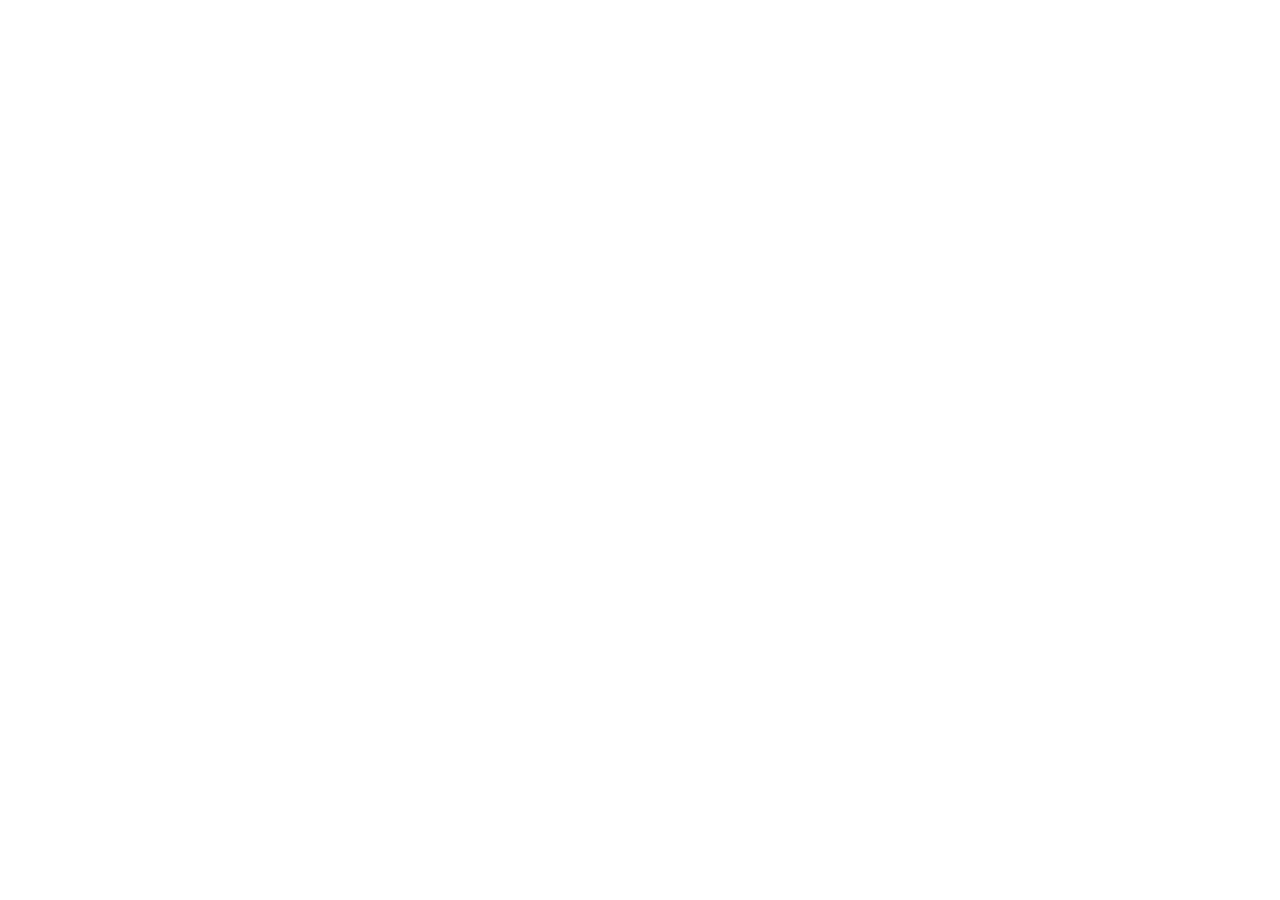
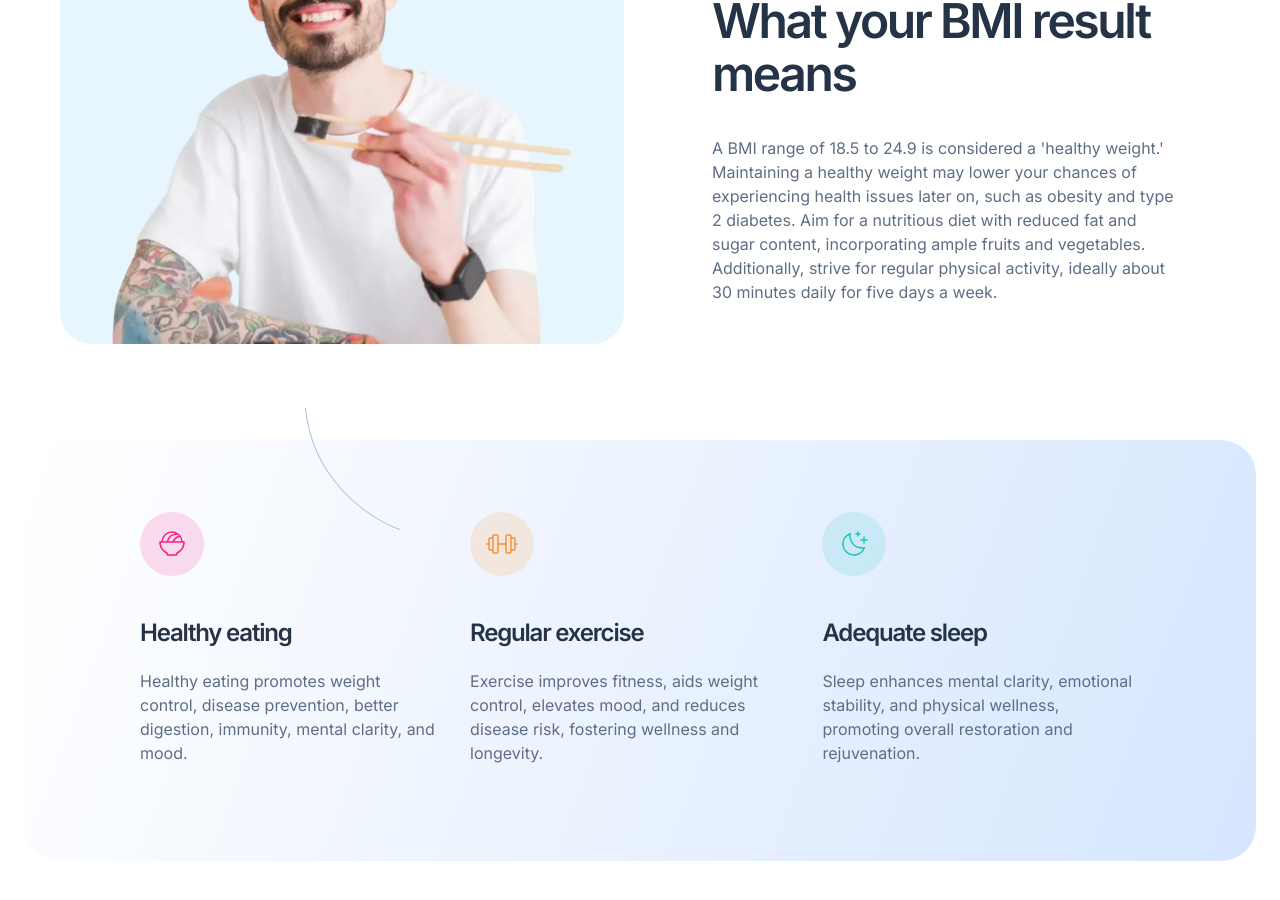
Before and after one commit to NDK1195/bmi-calculator, a React (Vite) app: page / in a window 1280 px wide. Shown: the part 980-1880 px from the top of the page. Before the commit the page ends 800 px from the top, so only its background shows below. Built offline with nearby package versions, Linux system fonts and the light colour scheme.

Commit message:
add bmi result mean section and good habits section

```diff
--- a/src/App.jsx
+++ b/src/App.jsx
@@ -1,10 +1,30 @@
+import BMIResultMean from "./components/BMIResultMean";
+import GoodHabits from "./components/GoodHabits";
 import Header from "./components/Header";
-
+import patternCurvedLineLeft from "./images/pattern-curved-line-left.svg";
+import patternCurvedLineRight from "./images/pattern-curved-line-right.svg";
 function App() {
   return (
     //  container
-    <div className="relative mx-auto min-h-dvh max-w-[1440px] bg-white">
+    <div className="relative mx-auto min-h-dvh max-w-[1440px] bg-white pb-[96px] lg:pb-[120px]">
+      {/* pattern curved line left */}
+      <img
+        src={patternCurvedLineLeft}
+        alt="pattern curved line left"
+        className="absolute right-[167px] top-[749px] hidden xl:block"
+      />
+      {/* pattern curved line left */}
+
+      {/* pattern curved line right */}
+      <img
+        src={patternCurvedLineRight}
+        alt="pattern curved line right"
+        className="absolute bottom-[451px] left-[305px] hidden xl:block"
+      />
+      {/* pattern curved line right */}
       <Header />
+      <BMIResultMean />
+      <GoodHabits />
     </div>
     // container
   );
--- /dev/null
+++ b/src/components/BMIResultMean.jsx
@@ -0,0 +1,29 @@
+import imageManEating from "../images/image-man-eating.webp";
+function BMIResultMean() {
+  return (
+    <section className="relative mx-auto mt-[72px] max-w-[1160px] md:mt-[96px] lg:mt-[151px]">
+      <div className="flex flex-col gap-12 md:flex-row md:justify-end lg:justify-between xl:gap-0">
+        <img
+          src={imageManEating}
+          alt="image man eating"
+          className="md:absolute md:-left-[74px] md:top-0 md:max-w-[435px] lg:static lg:max-w-[564px]"
+        />
+        <div className="w-full px-6 md:mr-[43px] md:mt-[35px] md:max-w-[331px] md:px-0 lg:mt-[184px] lg:max-w-[465px]">
+          <h2 className="mb-8 text-[32px] font-semibold leading-[110%] tracking-[-1.6px] text-gunmetal lg:mb-[35px] lg:text-[48px] lg:tracking-[-2.4px]">
+            What your BMI result means
+          </h2>
+          <p className="leading-[150%] text-dark-electric-blue">
+            A BMI range of 18.5 to 24.9 is considered a &apos;healthy
+            weight.&apos; Maintaining a healthy weight may lower your chances of
+            experiencing health issues later on, such as obesity and type 2
+            diabetes. Aim for a nutritious diet with reduced fat and sugar
+            content, incorporating ample fruits and vegetables. Additionally,
+            strive for regular physical activity, ideally about 30 minutes daily
+            for five days a week.
+          </p>
+        </div>
+      </div>
+    </section>
+  );
+}
+export default BMIResultMean;
--- /dev/null
+++ b/src/components/GoodHabits.jsx
@@ -0,0 +1,89 @@
+function GoodHabits() {
+  return (
+    <section className="mx-auto mt-[71.61px] max-w-[1440px] md:mt-[96px]">
+      <div className="flex flex-col gap-10 bg-opacity-25 bg-gradient-1 py-14 pl-[19px] pr-[29px] md:py-[60px] md:pl-[39px] md:pr-[43px] lg:flex-row lg:gap-8 lg:pb-[96px] lg:pl-[116px] lg:pr-[117px] lg:pt-[72px] xl:mx-6 xl:rounded-[35px]">
+        {/* one habit */}
+        <div className="flex flex-col gap-8 md:flex-row md:items-center md:gap-10 lg:flex-col lg:items-start lg:gap-[45px]">
+          <svg
+            xmlns="http://www.w3.org/2000/svg"
+            width="64"
+            height="64"
+            fill="none"
+            viewBox="0 0 64 64"
+          >
+            <circle cx="32" cy="32" r="32" fill="#F21E84" opacity=".15" />
+            <path
+              fill="#F21E84"
+              d="M44 29.25h-1.279a10.75 10.75 0 0 0-21.442 0H20a.75.75 0 0 0-.75.75 12.794 12.794 0 0 0 7 11.383V42A1.75 1.75 0 0 0 28 43.75h8A1.75 1.75 0 0 0 37.75 42v-.617a12.793 12.793 0 0 0 7-11.383.75.75 0 0 0-.75-.75Zm-6.22-6.464c.363.29.703.608 1.019.95a10.737 10.737 0 0 0-6.444 5.514h-4.187A9.28 9.28 0 0 1 37 22.75c.26 0 .521.014.78.036Zm2.008 2.231a9.186 9.186 0 0 1 1.43 4.233H34.06a9.237 9.237 0 0 1 5.727-4.233ZM32 20.75a9.21 9.21 0 0 1 3.35.625 10.79 10.79 0 0 0-8.742 7.875h-3.826A9.261 9.261 0 0 1 32 20.75Zm4.688 19.48a.75.75 0 0 0-.438.683V42a.25.25 0 0 1-.25.25h-8a.25.25 0 0 1-.25-.25v-1.087a.75.75 0 0 0-.438-.683 11.294 11.294 0 0 1-6.537-9.48h22.45a11.294 11.294 0 0 1-6.538 9.48Z"
+            />
+          </svg>
+          <div className="flex flex-col gap-6">
+            <h3 className="text-2xl font-semibold leading-none tracking-[-1.2px] text-gunmetal">
+              Healthy eating
+            </h3>
+            <p className="leading-[150%] text-dark-electric-blue">
+              Healthy eating promotes weight control, disease prevention, better
+              digestion, immunity, mental clarity, and mood.
+            </p>
+          </div>
+        </div>
+        {/* one habit */}
+
+        {/* one habit */}
+        <div className="flex flex-col gap-8 md:flex-row md:items-center md:gap-10 lg:flex-col lg:items-start lg:gap-[45px]">
+          <svg
+            xmlns="http://www.w3.org/2000/svg"
+            width="64"
+            height="64"
+            fill="none"
+            viewBox="0 0 64 64"
+          >
+            <circle cx="32" cy="32" r="32" fill="#F69134" opacity=".15" />
+            <path
+              fill="#F69134"
+              d="M47 31.25h-1.25V27A1.75 1.75 0 0 0 44 25.25h-2.25V24A1.75 1.75 0 0 0 40 22.25h-3A1.75 1.75 0 0 0 35.25 24v7.25h-6.5V24A1.75 1.75 0 0 0 27 22.25h-3A1.75 1.75 0 0 0 22.25 24v1.25H20A1.75 1.75 0 0 0 18.25 27v4.25H17a.75.75 0 1 0 0 1.5h1.25V37A1.75 1.75 0 0 0 20 38.75h2.25V40A1.75 1.75 0 0 0 24 41.75h3A1.75 1.75 0 0 0 28.75 40v-7.25h6.5V40A1.75 1.75 0 0 0 37 41.75h3A1.75 1.75 0 0 0 41.75 40v-1.25H44A1.75 1.75 0 0 0 45.75 37v-4.25H47a.75.75 0 1 0 0-1.5Zm-27 6a.25.25 0 0 1-.25-.25V27a.25.25 0 0 1 .25-.25h2.25v10.5H20ZM27.25 40a.25.25 0 0 1-.25.25h-3a.25.25 0 0 1-.25-.25V24a.25.25 0 0 1 .25-.25h3a.25.25 0 0 1 .25.25v16Zm13 0a.25.25 0 0 1-.25.25h-3a.25.25 0 0 1-.25-.25V24a.25.25 0 0 1 .25-.25h3a.25.25 0 0 1 .25.25v16Zm4-3a.25.25 0 0 1-.25.25h-2.25v-10.5H44a.25.25 0 0 1 .25.25v10Z"
+            />
+          </svg>
+          <div className="flex flex-col gap-6">
+            <h3 className="text-2xl font-semibold leading-none tracking-[-1.2px] text-gunmetal">
+              Regular exercise
+            </h3>
+            <p className="leading-[150%] text-dark-electric-blue">
+              Exercise improves fitness, aids weight control, elevates mood, and
+              reduces disease risk, fostering wellness and longevity.
+            </p>
+          </div>
+        </div>
+        {/* one habit */}
+
+        {/* one habit */}
+        <div className="flex flex-col gap-8 md:flex-row md:items-center md:gap-10 lg:flex-col lg:items-start lg:gap-[45px]">
+          <svg
+            xmlns="http://www.w3.org/2000/svg"
+            width="64"
+            height="64"
+            fill="none"
+            viewBox="0 0 64 64"
+          >
+            <circle cx="32" cy="32" r="32" fill="#22C1C1" opacity=".15" />
+            <path
+              fill="#22C1C1"
+              d="M45.75 28a.75.75 0 0 1-.75.75h-2.25V31a.75.75 0 0 1-1.5 0v-2.25H39a.75.75 0 1 1 0-1.5h2.25V25a.75.75 0 1 1 1.5 0v2.25H45a.75.75 0 0 1 .75.75ZM34 22.75h1.25V24a.75.75 0 1 0 1.5 0v-1.25H38a.75.75 0 0 0 0-1.5h-1.25V20a.75.75 0 0 0-1.5 0v1.25H34a.75.75 0 1 0 0 1.5Zm8.906 12.535a.75.75 0 0 1 .134.75A11.751 11.751 0 1 1 27.97 20.96a.75.75 0 0 1 .992.849 11.262 11.262 0 0 0 13.23 13.229.75.75 0 0 1 .714.247Zm-1.796 1.418A12.765 12.765 0 0 1 27.297 22.89a10.248 10.248 0 0 0 1.526 18.849 10.25 10.25 0 0 0 12.287-5.036Z"
+            />
+          </svg>
+          <div className="flex flex-col gap-6">
+            <h3 className="text-2xl font-semibold leading-none tracking-[-1.2px] text-gunmetal">
+              Adequate sleep
+            </h3>
+            <p className="leading-[150%] text-dark-electric-blue">
+              Sleep enhances mental clarity, emotional stability, and physical
+              wellness, promoting overall restoration and rejuvenation.
+            </p>
+          </div>
+        </div>
+        {/* one habit */}
+      </div>
+    </section>
+  );
+}
+export default GoodHabits;
--- a/src/components/Header.jsx
+++ b/src/components/Header.jsx
@@ -1,5 +1,5 @@
+import logo from "../images/logo.svg";
 import BMIForm from "./BMIForm";
-import logo from "../images/logo.svg";
 
 function Header() {
   return (
```
